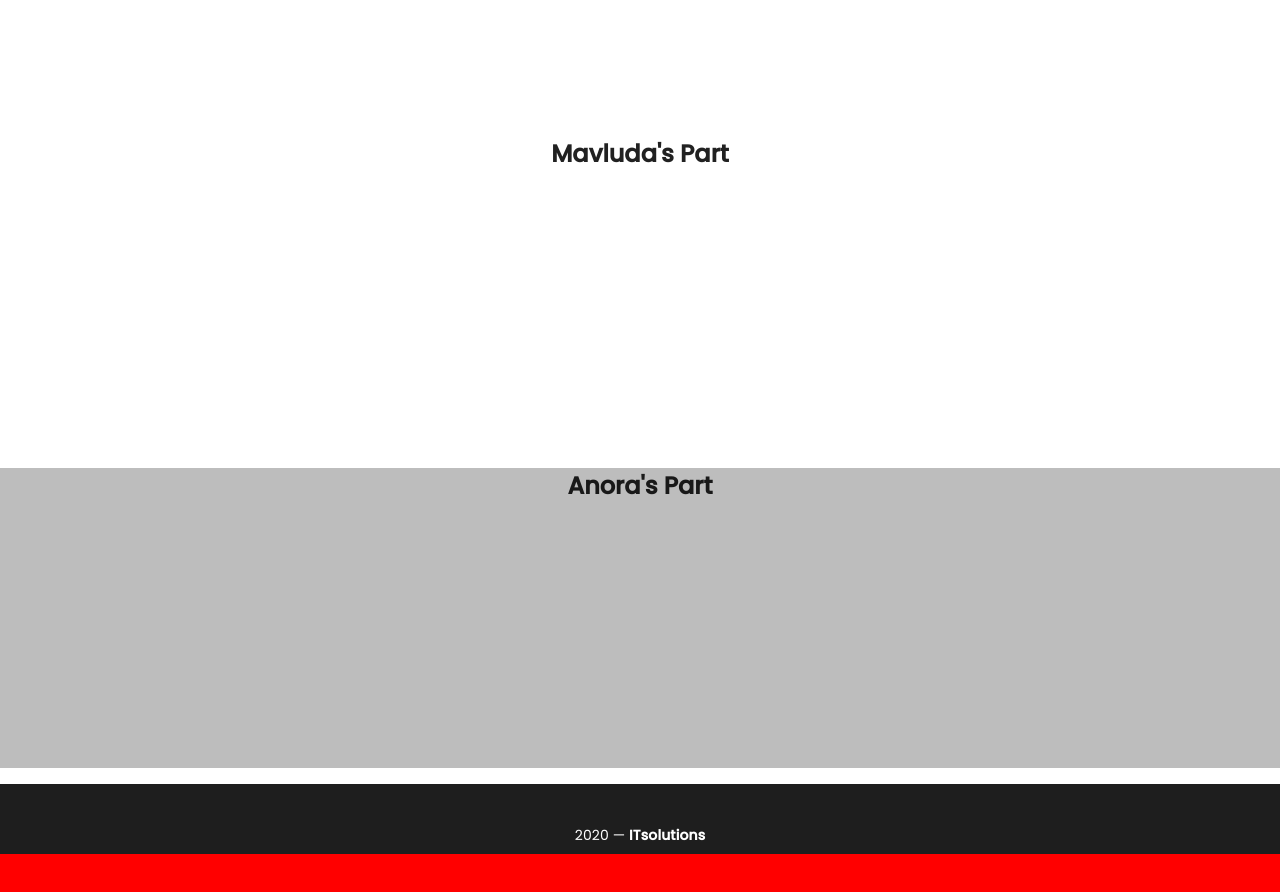
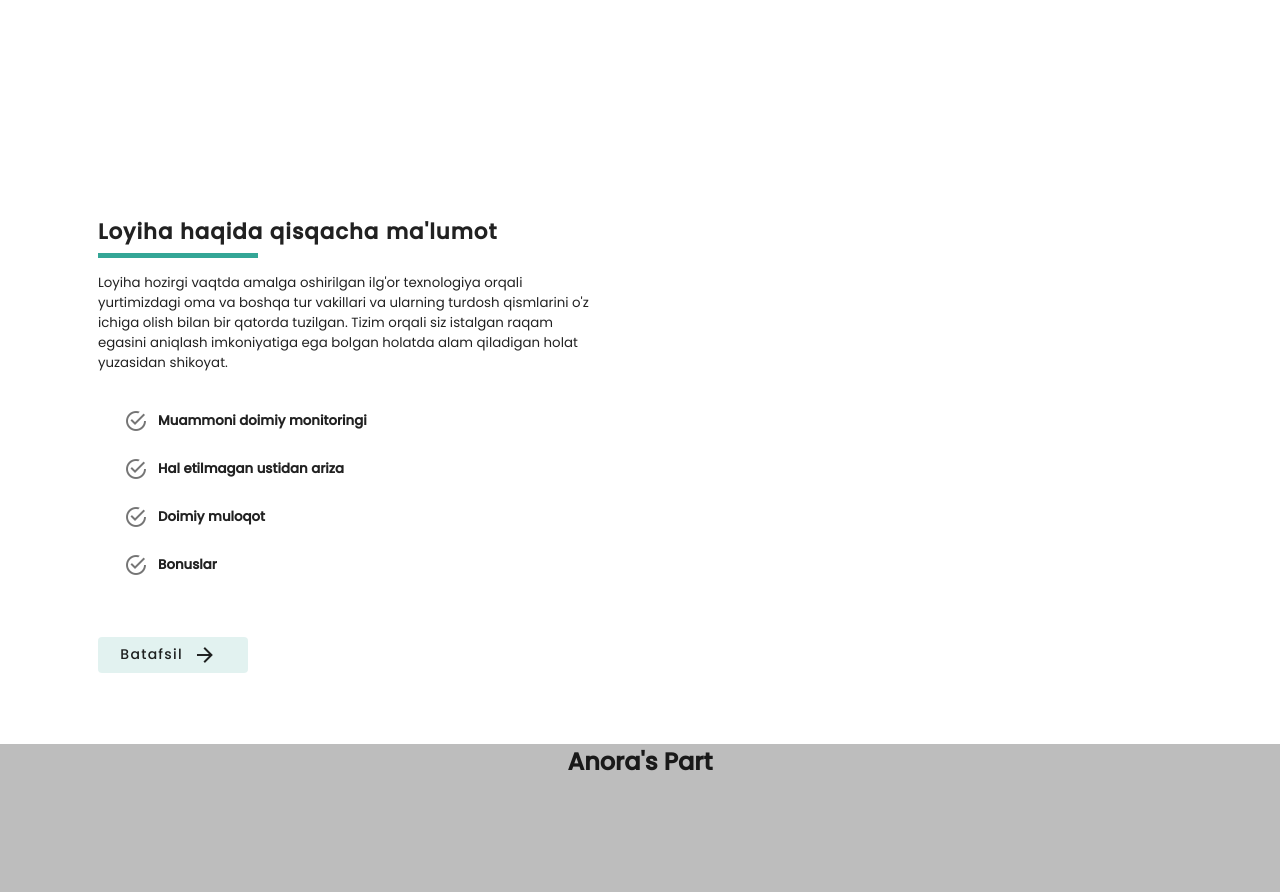
Before and after one commit to SAIDAKBAR123/fuqaro-nazorati-landing, a Vue app: page / in a window 1280 px wide. Shown: the part 600-1492 px from the top of the page. Before the commit the page ends 1454 px from the top, so only its background shows below. Built offline with nearby package versions, Linux system fonts and the light colour scheme.

Commit message:
add Loyiha haqida ma'lumot

```diff
--- a/src/components/Statistics/index.vue
+++ b/src/components/Statistics/index.vue
@@ -1,15 +1,103 @@
 <template>
-  <v-card class="my-2" height="300" color="white" tile flat>
-      <h2 class=" text-center">Mavluda's Part</h2>
+  <v-card class="my-2" max-height="1200" color="white" tile flat>
+    <!-- <h2 class="text-center">Mavluda Part</h2> -->
+    <v-row class="row-layout">
+      <v-col class="col-layout-1">
+        <p class="p-title">Loyiha haqida qisqacha ma'lumot</p>
+        <div class="shape"></div>
+        <p>
+          Loyiha hozirgi vaqtda amalga oshirilgan ilg'or texnologiya orqali
+          yurtimizdagi oma va boshqa tur vakillari va ularning turdosh
+          qismlarini o'z ichiga olish bilan bir qatorda tuzilgan. Tizim orqali
+          siz istalgan raqam egasini aniqlash imkoniyatiga ega bolgan holatda
+          alam qiladigan holat yuzasidan shikoyat.
+        </p>
+
+        <v-list class="list-items">
+          <v-list-item
+            ><v-icon class="icons">mdi-checkbox-marked-circle-outline</v-icon
+            >Muammoni doimiy monitoringi</v-list-item
+          >
+          <v-list-item
+            ><v-icon class="icons">mdi-checkbox-marked-circle-outline</v-icon
+            >Hal etilmagan ustidan ariza</v-list-item
+          >
+          <v-list-item
+            ><v-icon class="icons">mdi-checkbox-marked-circle-outline</v-icon
+            >Doimiy muloqot</v-list-item
+          >
+          <v-list-item
+            ><v-icon class="icons">mdi-checkbox-marked-circle-outline</v-icon
+            >Bonuslar</v-list-item
+          >
+        </v-list>
+        <v-btn text class="batafsil_btn"
+          >Batafsil<v-icon class="icons">mdi-arrow-right</v-icon></v-btn
+        >
+      </v-col>
+      <v-col>
+        <v-img
+          src="../../assets/Images/phone.png"
+          alt="phone image"
+          class="phone_img"
+          width="300"
+          height="500"
+        >
+        </v-img>
+      </v-col>
+    </v-row>
   </v-card>
 </template>
 
 <script>
-export default {
-
-}
+export default {}
 </script>
 
-<style>
+<style scoped>
+.row-layout {
+  padding-left: 50px;
+  padding-top: 50px;
+  column-gap: 100px;
+  font-size: 10pt;
+  height: 600px;
+}
 
+.col-layout-1 {
+  padding-left: 60px;
+  padding-right: 70px;
+}
+.p-title {
+  margin-top: 30px;
+  margin-bottom: 5px;
+  font-weight: 600;
+  font-size: 16pt;
+  letter-spacing: 1px;
+}
+
+.batafsil_btn {
+  margin-top: 40px;
+  width: 150px;
+  height: 60px;
+  padding: 15px 10px 15px 10px;
+  background-color: rgba(52, 166, 150, 0.14);
+  text-align: center;
+  color: #34a696;
+  text-transform: capitalize;
+}
+.list-items {
+  font-weight: 600;
+}
+.icons {
+  color: #34a696;
+  padding: 10px;
+  font-size: 22px;
+}
+
+.shape {
+  margin-top: 0;
+  margin-bottom: 15px;
+  width: 160px;
+  height: 5px;
+  background-color: #34a696;
+}
 </style>
```
Also changed, not shown: src/variables.scss (+7 -6 lines), src/assets/Images/phone.png (added), 1 other file (tests, documents, lock files or other folders).
